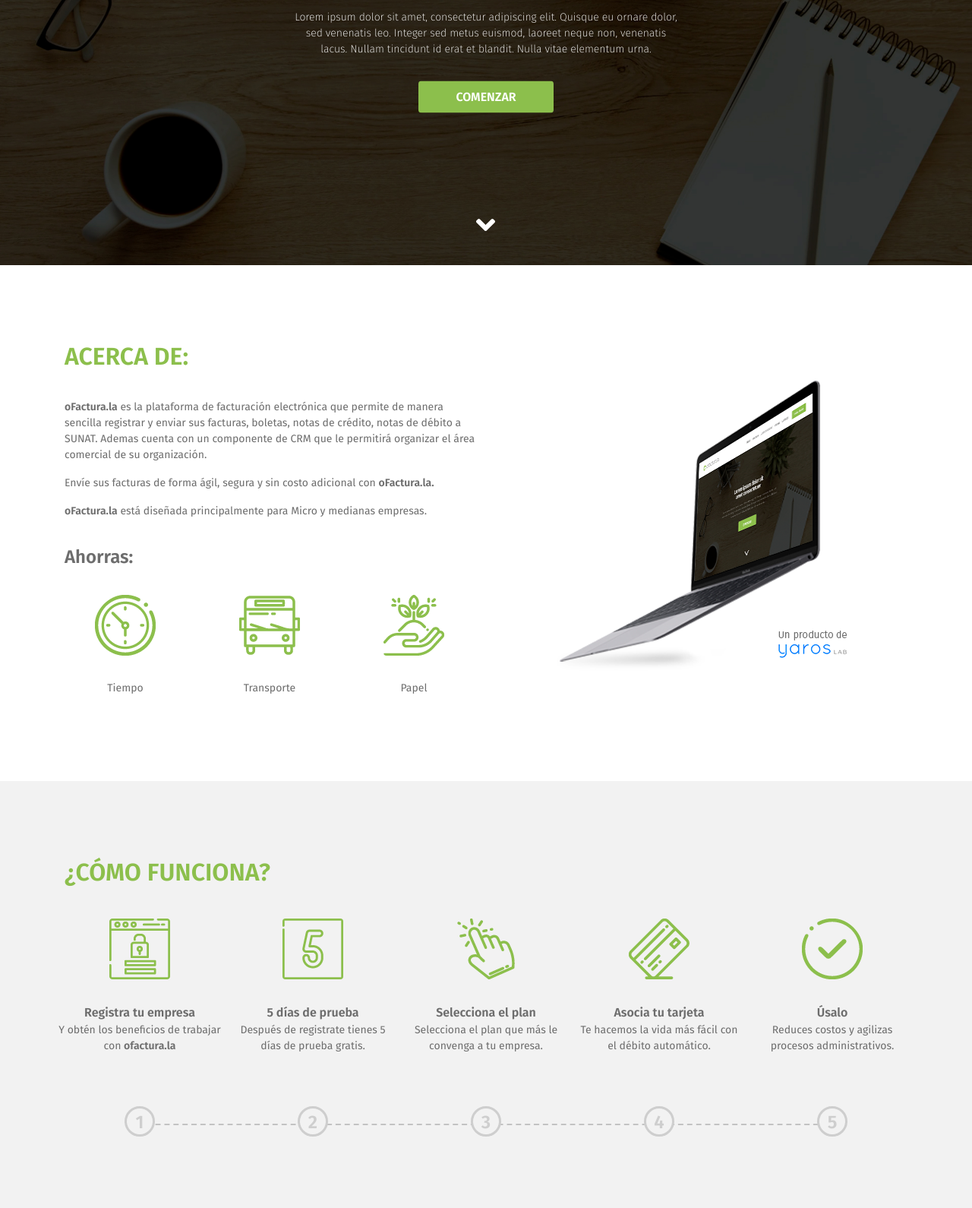
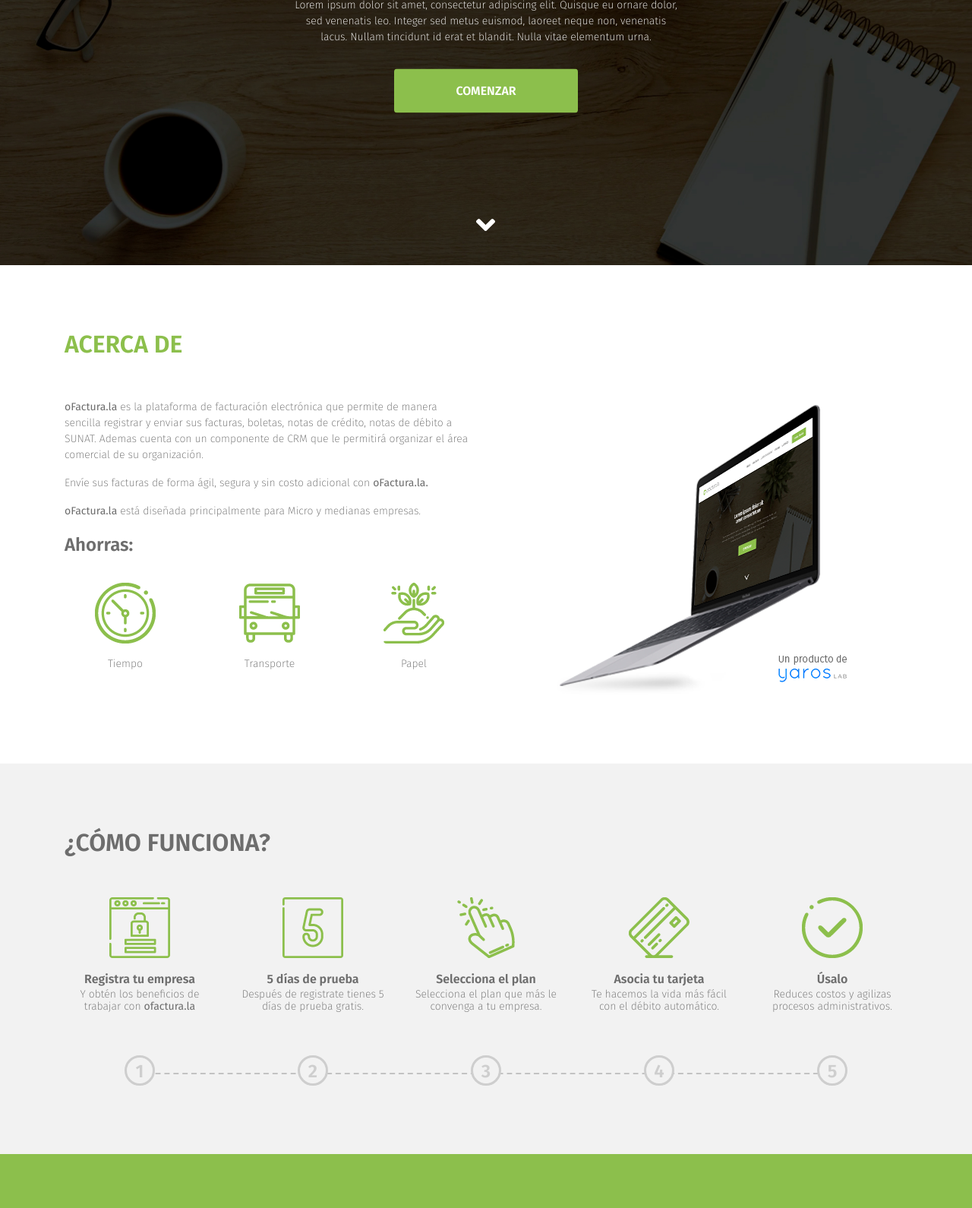
Before and after one commit to EvelynFarfan/ofactura.la, a plain HTML site: page index.html in a window 1280 px wide. Shown: the part 301-1891 px from the top of the page at 76% size. Drawn offline with nearby package versions, Linux system fonts and the light colour scheme.

Commit message:
mobile first

```diff
--- a/css/main.css
+++ b/css/main.css
@@ -1,4 +1,3 @@
-/*fuente raiz: 10px*/
 :root {
     --light-green: #8CBF4C;
     --gray-text: #6D6D6D;
@@ -9,17 +8,12 @@ body{
 	font-family: 'Fira Sans', sans-serif;
 	color: var(--gray-text) !important;
 	position: relative;
-	font-size: 14px
+	font-size: 14px;
+	font-weight: 200;
 }
 button:focus {outline:0 !important;}
-
-/*------General-----*/
-section.section{
-	padding: 6rem 0;
-}
-.contentSection{
-	width: 90%
-}
+/*----------------------------- PHONE VERSION -----------------------------*/
+/*------------- GENERAL -------------*/
 .centrado-porcentual {
     position: absolute;
     left: 50%;
@@ -27,62 +21,42 @@ section.section{
     transform: translate(-50%, -50%);
     -webkit-transform: translate(-50%, -50%);
 }
-p.sectionTitle{
-	font-size: 2rem;
+section.section{
+	padding: 3rem 0;
+}
+.sectionTitle {
+    font-size: 2rem;
     font-weight: 600;
-    margin-bottom: 2rem;
+    margin-bottom: 3rem;
 }
-section#about p.sectionTitle,
-section#howWork p.sectionTitle,
-section#contact p.sectionTitle{
-	color: var(--light-green);
+.btn.focus, .btn:focus {
+    outline: 0;
+    box-shadow: none !important;
 }
-/*------Menú-----*/
-ul.nav>li>a{
-	color: var(--gray-text);
-}
-a.login{
-	background: var(--light-green);
-    text-transform: uppercase;
-    color: #fff !important;
-    border-radius: 3px;
-    font-size: 0.9rem;
-}
-.navbar-light .navbar-nav .nav-link.active{
-    color: rgb(140, 191, 76)!important;
-    font-weight: 600!important;
-}
-/*------Slider-----*/
+/*------------- SLIDER -------------*/
 #slider {
     height: 650px !important;
     background-image: url(../img/background.jpg);
     background-size: cover;
     background-repeat: no-repeat;
     position: relative;
-}
-#slider div:nth-child(1){
-    width: 40%;
     color: #fff;
 }
-#slider div:nth-child(1) p:nth-child(1){
-	font-size:2.5rem;
-	margin: 0 0 2rem 0;
+#slider div:nth-child(1) {
+    width: 90%;
+}
+#slider div p:nth-child(1){
+	font-size: 2.2rem;
+	line-height: 2.5rem;
 	font-weight: 600;
-	line-height: 1;
 }
-#slider div:nth-child(1) p:nth-child(2){
-	font-weight: 200;
-	margin-bottom: 2rem;
-}
-#slider div:nth-child(1) button{
+#slider button{
+	color: #fff;
+	display: block;
 	background-color: var(--light-green);
-    padding: 0.5rem 3rem;
+	margin-top: 2rem;
+	padding: 1rem 5rem;
     font-weight: 600;
-    color: #fff;
-    display: block;
-}
-#slider div:nth-child(1) button:hover{
-	color: #fff;
 }
 #slider div:nth-child(2){
 	position: absolute;
@@ -94,71 +68,37 @@ a.login{
     font-size: 2.5rem;
     font-weight: 600;
 }
-/*------About-----*/
-.infoAbout, .iconAbout{
-	margin-bottom: 2rem;
+/*------------- ABOUT -------------*/
+#about .sectionTitle{
+	color: var(--light-green);
 }
-.img-about{
-	margin-top: -2rem;
+#about>.container>.row>div:nth-child(2)>.row>.col>img{
+	margin-bottom: 1rem;
 }
-/*------how does it work -----*/
-section#howWork{
+/*------------- HOW WORK-------------*/
+#howWork{
 	background-color: var(--light-gray);
 }
-section#howWork p.title{
+#howWork p.title{
 	font-weight: 600;
     font-size: 1rem;
     margin-bottom: 0;
 }
-section#howWork img{
-	margin-bottom: 2rem;
+#howWork .row:nth-child(2)>div{
+	margin-bottom: 2.5rem
 }
-.flex-container{
-	padding: 0;
-	margin: 0;
-	list-style: none;
-	display: -webkit-box;
-	display: -moz-box;
-	display: -ms-flexbox;
-	display: -webkit-flex;
-	display: flex;
-	-webkit-flex-flow: row wrap;
-	justify-content: space-around;
+#howWork .row:nth-child(2)>div>p:nth-child(3){
+	width: 50%;
+	display: block;
+	line-height: 1rem;
 }
-.flex-item {
-	padding: 5px;
-	width: 228px;
+#howWork img{
+	margin-bottom: 1rem;
 }
 .lineNumber{
-	height: 50px;
-    background-image: url(../img/line.png);
-    background-size: 100%;
-    background-repeat: no-repeat;
-    margin-top: 3rem;
+	display: none;
 }
-.flex-item .circle{
-	height: 40px;
-    width: 40px;
-    border-radius: 50%;
-    border: 3px solid #cecece;
-    background: #f2f2f2;
-    color: #cecece;
-    margin-top: -5px;
-}
-.flex-item .circle:hover{
-	background-color: var(--light-green);
-    color: #fff;
-    border: none;
-    padding: 0.2rem 0 0 0;
-    transition: 0.1s;
-}
-.flex-item .circle span{
-	font-weight: 600;
-    font-size: 1.5rem;
-    text-align: center;
-    display: inherit;
-}
-/*------Plans-----*/
+/*------------- PRICING -------------*/
 section#plans{
 	background-color: var(--light-green);
 }
@@ -212,16 +152,12 @@ section#plans p.sectionTitle{
 	color: #fff;
 	font-weight: 600;
 }
-.boxContent div:nth-child(2) button:hover,
-.boxContent div:nth-child(2) button:focus{
-	color: #fff;
-}
 .boxContent div:nth-child(2) p:nth-child(5){
 	font-size: 2rem;
 	font-weight: bold;
 	margin: 2rem 0
 }
-/*------Odoo-----*/
+/*------------- ODOO -------------*/
 #odoo{
 	height: 400px;
     background-image: url(../img/background2.jpg);
@@ -235,14 +171,18 @@ section#plans p.sectionTitle{
 #odoo div:nth-child(1) p:nth-child(1){
 	font-size: 2rem;
 	font-weight: 600;
+	margin: 0;
 }
-/*------Contact-----*/
+/*------------- CONTACT -------------*/
 section#contact form > button{
 	background-color: var(--light-green);
 	color: #fff;
 	font-weight: 600;
 }
-/*------Footer-----*/
+section#contact>.container>.row>div:nth-child(1){
+	margin-bottom: 2rem;
+}
+/*------------- FOOTER -------------*/
 footer.section{
 	padding: 2rem 0;
 	background-color: #3E3E3F;
@@ -250,66 +190,49 @@ footer.section{
 footer .contentSection > p{
 	padding: 1rem 0 0 0;
 }
+/*------------- COPYRIGHT -------------*/
 .copyright{
 	padding: 1rem 0 0 0
 }
-/*{{-----------------------------Tablet-----------------------------}}*/
-@media screen and (max-width: 768px){
-	a.login{
-	    padding-left: 1rem !important;
-	}
+/*----------------------------- TABLET VERSION -----------------------------*/
+@media (min-width: 768px) and (max-width: 992px){
 	#slider div:nth-child(1) {
     	width: 70%;
 	}
-	#slider {
-	    background-position-x: -150px;
+}
+/*----------------------------- DESKTOP VERSION -----------------------------*/
+@media (min-width: 992px){
+	#slider div:nth-child(1) {
+    	width: 40%;
 	}
-	.contentSection {
-	    width: 90%;
+	section.section{
+		padding: 5rem 0;
 	}
-	.img-about {
-	    margin-bottom: 4rem; ;
+	#howWork .row:nth-child(2)>div>p:nth-child(3) {
+    width: 100%;
 	}
-	section.section {
-	    padding: 5rem 1rem;
+    section#contact>.container>.row>div:nth-child(1) {
+    	margin-bottom: 0;
 	}
-	.flex-item {
-	    margin-bottom: 3rem;
+	.lineNumber {
+		display: flex;
+	    height: 50px;
+	    background-image: url(../img/line.png);
+	    background-size: 100%;
+	    background-repeat: no-repeat;
 	}
-	.boxContent,
-	section#contacto form{
-	    margin-bottom: 4rem;
+	.circle {
+	    height: 40px;
+	    width: 40px;
+	    border-radius: 50%;
+	    border: 3px solid #cecece;
+	    background: #f2f2f2;
+	    color: #cecece;
+	}
+	 .circle span {
+	    font-weight: 600;
+	    font-size: 1.5rem;
+	    text-align: center;
+	    display: inherit;
 	}
 }
-/*{{-----------------------------Mobile-----------------------------}}*/
-@media screen and (max-width: 414px){
-	#slider div:nth-child(1) {
-    	width: 90%;
-	}
-	#slider {
-	    background-position-x: 0;
-	}
-	.section {
-	    padding: 6rem 2rem;
-	}
-	.img-about {
-	    margin: 0 0 3rem 0;
-	}
-	.flex-item {
-	    margin-bottom: 3rem;
-	}
-	#map{
-		margin-top: 3rem;
-	}
-}
-/*{{-----------------------------Especial-----------------------------}}*/
-@media only screen and (max-width: 900px) and (min-width: 768px){
-	.img-about {
-	    margin: 0;
-	}
-}
-@media only screen and (max-width: 1128px){
-	.lineNumber{
-		display: none;
-	}
-}
--- a/index.html
+++ b/index.html
@@ -57,7 +57,7 @@
 
 	<section class="section" id="about">
 		<div class="container">
-			<p class="sectionTitle">ACERCA DE:</p>
+			<p class="sectionTitle">ACERCA DE</p>
 			<div class="row">
 				<div class="col-md-6 col-sm-12 order-md-2">
 					<img src="img/img-about.png" class="img-about img-fluid rounded mx-auto d-block" alt="">
@@ -93,7 +93,7 @@
 	<section class="section" id="howWork">
 		<div class="container">
 			<p class="sectionTitle">¿CÓMO FUNCIONA?</p>
-			<div class="row">
+			<!-- <div class="row">
 				<div class="flex-container">
 					<div class="flex-item">
 						<img src="img/icons/login.png" alt="icono resgistro" class="rounded mx-auto d-block img-fluid">
@@ -121,8 +121,35 @@
 						<p class="text-center">Reduces costos  y agilizas procesos administrativos.</p>
 					</div>
 				</div>
+			</div> -->
+			<div class="row">
+				<div class="col-md">
+					<img src="img/icons/login.png" alt="icono resgistro" class="rounded mx-auto d-block img-fluid">
+					<p class="title text-center">Registra tu empresa</p>
+					<p class="text-center mx-auto">Y obtén los beneficios de trabajar con <b>ofactura.la</b></p>
+				</div>
+				<div class="col-md">
+					<img src="img/icons/five.png" alt="icono cinco días gratis" class="rounded mx-auto d-block img-fluid">
+					<p class="title text-center">5 días de prueba</p>
+					<p class="text-center mx-auto">Después de registrate tienes 5 días de prueba gratis.</p>
+				</div>
+				<div class="col-md">
+					<img src="img/icons/choise.png" alt="icono selecciona un plan" class="rounded mx-auto d-block img-fluid">
+					<p class="title text-center">Selecciona el plan</p>
+					<p class="text-center mx-auto">Selecciona el plan que más le convenga a tu empresa.</p>
+				</div>
+				<div class="col-md">
+					<img src="img/icons/credit-card.png" alt="icono asocia tu tarjeta" class="rounded mx-auto d-block img-fluid">
+					<p class="title text-center">Asocia tu tarjeta</p>
+					<p class="text-center mx-auto">Te hacemos la vida más fácil con el débito automático.</p>
+				</div>
+				<div class="col-md">
+					<img src="img/icons/ok.png" alt="icono úsalo" class="rounded mx-auto d-block img-fluid">
+					<p class="title text-center">Úsalo</p>
+					<p class="text-center mx-auto">Reduces costos  y agilizas procesos administrativos.</p>
+				</div>
 			</div>
-			<div class="row lineNumber">
+			<!-- <div class="row lineNumber">
 				<div class="flex-container">
 					<div class="flex-item">
 						<div class="mx-auto circle">
@@ -148,6 +175,33 @@
 						<div class="mx-auto circle">
 							<span>5</span>
 						</div>
+					</div>
+				</div>
+			</div> -->
+			<div class="row lineNumber">
+				<div class="col-md">
+					<div class="text-center mx-auto circle">
+						<span>1</span>
+					</div>
+				</div>
+				<div class="col-md">
+					<div class="text-center mx-auto circle">
+						<span>2</span>
+					</div>
+				</div>
+				<div class="col-md">
+					<div class="text-center mx-auto circle">
+						<span>3</span>
+					</div>
+				</div>
+				<div class="col-md">
+					<div class="text-center mx-auto circle">
+						<span>4</span>
+					</div>
+				</div>
+				<div class="col-md">
+					<div class="text-center mx-auto circle">
+						<span>5</span>
 					</div>
 				</div>
 			</div>
@@ -242,7 +296,7 @@
 				</div>
 				<div class="col-sm-6 col-md-6">
 					<div id="map">
-						<iframe src="https://www.google.com/maps/embed?pb=!1m18!1m12!1m3!1d3901.4120174749514!2d-76.97715322300775!3d-12.08392124591935!2m3!1f0!2f0!3f0!3m2!1i1024!2i768!4f13.1!3m3!1m2!1s0x9105c7ad437e72a5%3A0x61f45d64d939a4dc!2sAuxiliar+Javier+Prado+Este+4403%2C+Cercado+de+Lima+15023!5e0!3m2!1ses!2spe!4v1517501101662" width="100%" height="350" frameborder="0" style="border:0" allowfullscreen></iframe>
+						<iframe src="https://www.google.com/maps/embed?pb=!1m18!1m12!1m3!1d3901.4120174749514!2d-76.97715322300775!3d-12.08392124591935!2m3!1f0!2f0!3f0!3m2!1i1024!2i768!4f13.1!3m3!1m2!1s0x9105c7ad437e72a5%3A0x61f45d64d939a4dc!2sAuxiliar+Javier+Prado+Este+4403%2C+Cercado+de+Lima+15023!5e0!3m2!1ses!2spe!4v1517501101662" width="100%" height="410" frameborder="0" style="border:0" allowfullscreen></iframe>
 					</div>
 				</div>
 			</div>
@@ -252,18 +306,18 @@
 	<footer class="section">
 		<div class="container">
 			<div class="row">
-				<div class="col-md-9 col-sm-6">
+				<div class="col-12 col-md-9 col-sm-6">
 					<p class="copyright">© 2018 Nombre de la empresa. Todos los derechos reservados</p>
 				</div>
-				<div class="col-md-3 col-sm-6">
+				<div class="col-6 col-md-3 col-sm-6">
 					<div class="row">
-						<div class="col">
+						<div class="col-3">
 							<a href="#"><img class="center-block" src="img/icons/facebook.png" alt="icono facebook"></a>
 						</div>
-						<div class="col">
+						<div class="col-3">
 							<a href="#"><img class=center-block src="img/icons/twitter.png" alt="icono twitter"></a>
 						</div>
-						<div class="col">
+						<div class="col-3">
 							<a href="#"><img class="center-block" src="img/icons/linkedin.png" alt="icono linjedin"></a>
 						</div>
 					</div>
```
